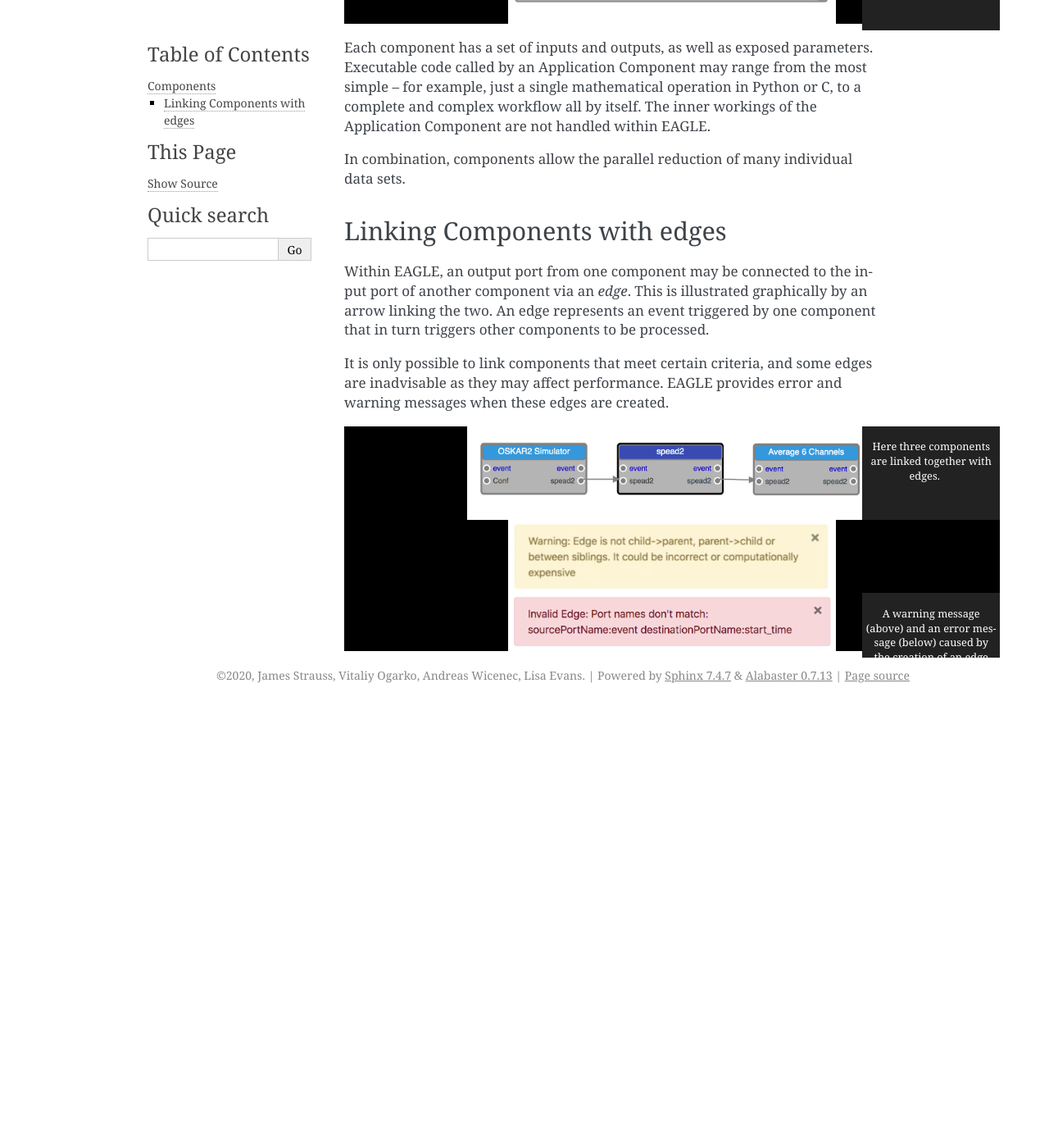
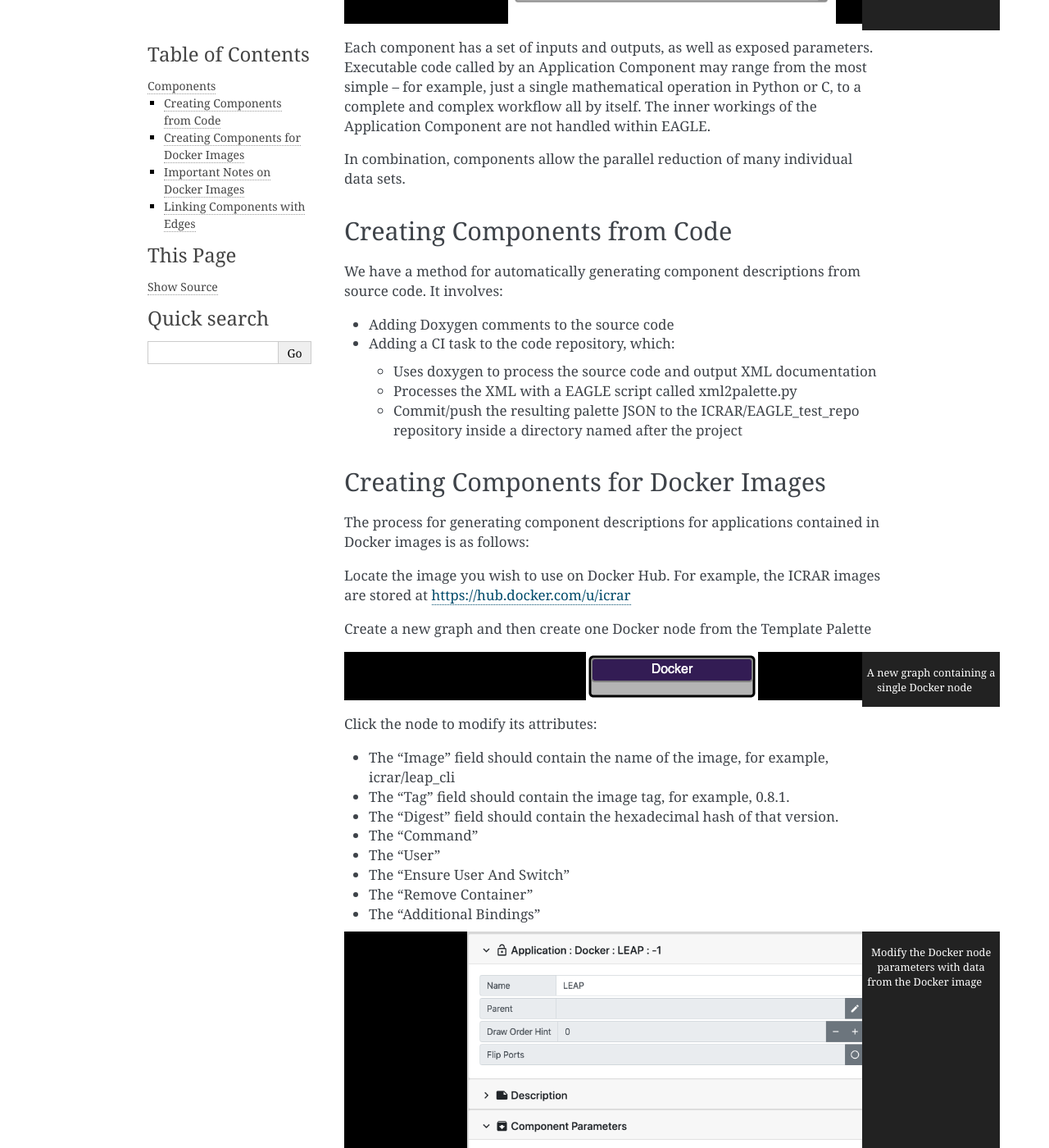
Before and after one commit to ICRAR/EAGLE, a Sphinx documentation site: the page built from docs/source/components.rst, in a window 1280 px wide and 1400 px high, scrolled down 839 px. Shown: the whole window at 82% size. Built offline with Sphinx 7.4.7, drawn with Linux system fonts in a browser that asks for light colours; pages that are not in the unit, such as notebooks, are missing from menus; before the commit the page ends 1702 px from its top, so only the background shows below that; some of the changed text lies outside the part shown.

Commit message:
Updated documentation containing instructions for creation of Docker component descriptions.

```diff
--- a/docs/source/components.rst
+++ b/docs/source/components.rst
@@ -21,7 +21,87 @@ Each component has a set of inputs and outputs, as well as exposed parameters. E
 
 In combination, components allow the parallel reduction of many individual data sets.
 
-Linking Components with edges
+Creating Components from Code
+-----------------------------
+
+We have a method for automatically generating component descriptions from source code. It involves:
+
+* Adding Doxygen comments to the source code
+* Adding a CI task to the code repository, which:
+
+  * Uses doxygen to process the source code and output XML documentation
+  * Processes the XML with a EAGLE script called xml2palette.py
+  * Commit/push the resulting palette JSON to the ICRAR/EAGLE_test_repo repository inside a directory named after the project
+
+Creating Components for Docker Images
+-------------------------------------
+
+The process for generating component descriptions for applications contained in Docker images is as follows:
+
+Locate the image you wish to use on Docker Hub. For example, the ICRAR images are stored at https://hub.docker.com/u/icrar
+
+Create a new graph and then create one Docker node from the Template Palette
+
+.. figure:: _static/images/components/new_node.png
+  :width: 210px
+  :align: center
+  :alt: A new graph containing a single Docker node
+  :figclass: align-center
+
+  A new graph containing a single Docker node
+
+Click the node to modify its attributes:
+
+* The "Image" field should contain the name of the image, for example, icrar/leap_cli
+* The "Tag" field should contain the image tag, for example, 0.8.1.
+* The "Digest" field should contain the hexadecimal hash of that version.
+* The "Command"
+* The "User"
+* The "Ensure User And Switch"
+* The "Remove Container"
+* The "Additional Bindings"
+
+.. figure:: _static/images/components/modify_parameters.png
+  :width: 500px
+  :align: center
+  :alt: Modify the Docker node parameters with data from the Docker image
+  :figclass: align-center
+
+  Modify the Docker node parameters with data from the Docker image
+
+Once the component has been created, it can be saved to a palette using the "Add graph nodes to Palette" button in the navbar
+
+.. figure:: _static/images/components/navbar_button.png
+  :width: 240px
+  :align: center
+  :alt: Click the "Add graph nodes to Palette" button in the navbar
+  :figclass: align-center
+
+  Click the "Add graph nodes to Palette" button in the navbar
+
+The user can then click the "cloud" icon to save to git, or the "floppy disk" icon to save locally.
+As with other components, we'd recommend saving to ICRAR/EAGLE_test_repo in a directory named after the project
+
+.. figure:: _static/images/components/new_palette.png
+  :width: 500px
+  :align: center
+  :alt: The new palette containing the Docker component description
+  :figclass: align-center
+
+  The new palette containing the Docker component description
+
+Important Notes on Docker Images
+--------------------------------
+
+DALiuGE can only execute applications from Docker containers that satisfy the following requirements:
+
+* pack a Bash shell (/bin/bash)
+* pack /usr/bin/cat
+* pack /etc/passwd
+* It is also recommended to pack /usr/bin/ls.
+
+
+Linking Components with Edges
 -----------------------------
 
 Within EAGLE, an output port from one component may be connected to the input port of another component via an *edge*. This is illustrated graphically by an arrow linking the two. An edge represents an event triggered by one component that in turn triggers other components to be processed.
```
Also changed, not shown: docs/source/_static/images/components/modify_parameters.png (added), docs/source/_static/images/components/navbar_button.png (added), docs/source/_static/images/components/new_node.png (added), docs/source/_static/images/components/new_palette.png (added).
